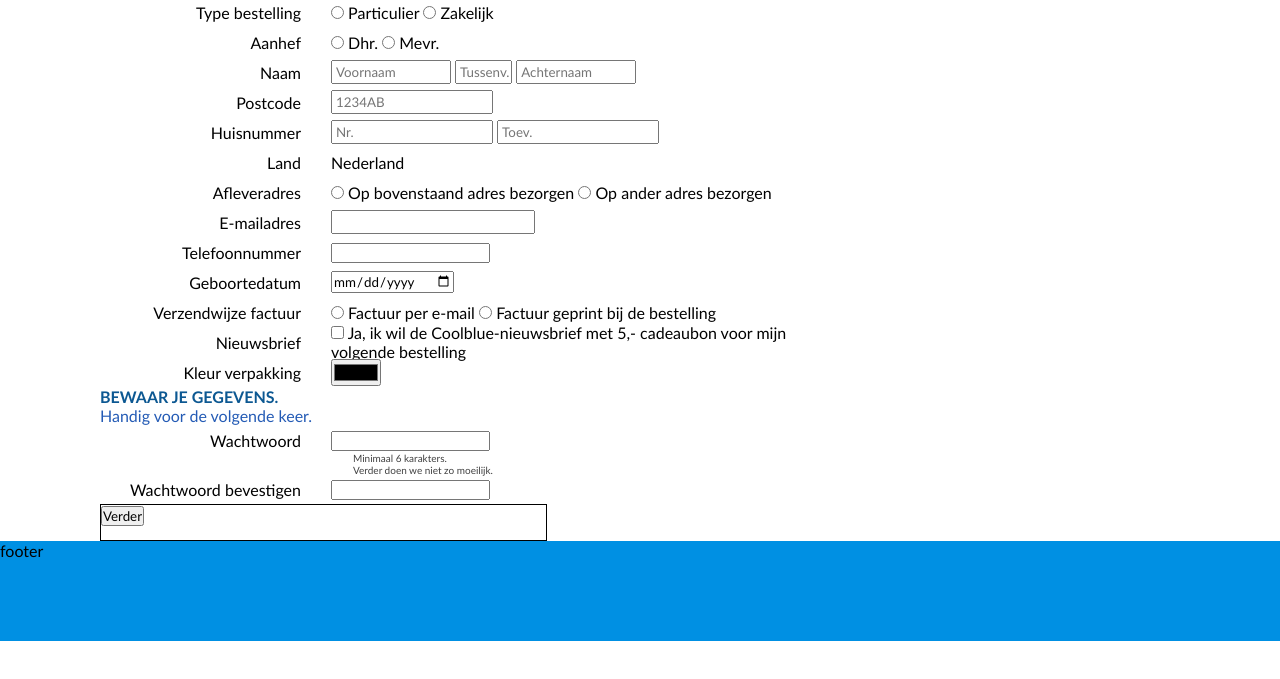
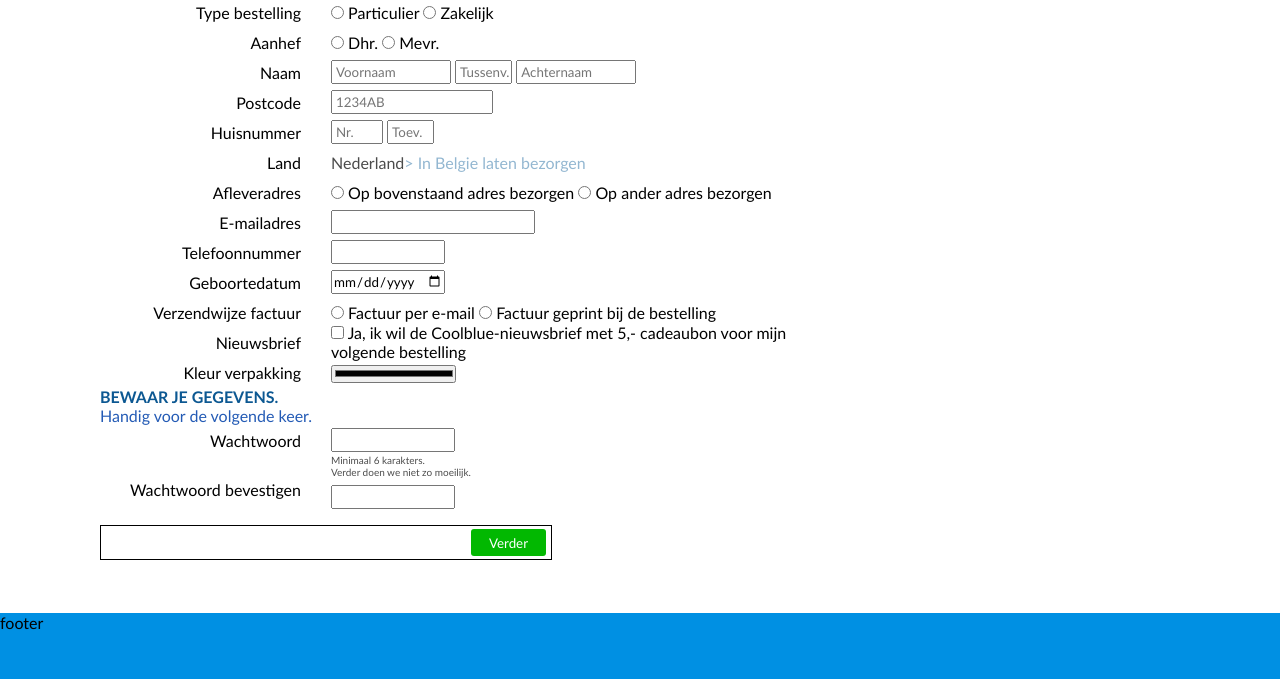
Before and after one commit to IesjevH/module2week3, a plain HTML site: page workshop 2/index.html in a window 1280 px wide. Shown: the part 99-778 px from the top of the page. Drawn offline with Linux system fonts and the light colour scheme.

Commit message:
bijna klaar

```diff
--- a/workshop 2/index.html
+++ b/workshop 2/index.html
@@ -94,9 +94,14 @@
                     <p>Land</p>
                 </div>
                 <div class="right">
-                    <p>
+                    <p id="land">
                         Nederland
                     </p>
+
+                    <p id="belgie">
+                        > In Belgie laten bezorgen
+                    </p>
+
                 </div>
             </div>
 
@@ -142,7 +147,7 @@
                 </div>
                 <div class="right">
                     <p>
-                        <input type="date"><br>
+                        <input type="date" id="geboortedatum"><br>
                     </p>
                 </div>
             </div>
@@ -153,9 +158,9 @@
                 </div>
                 <div class="right">
                     <p>
-                        <input type="radio" id="verzendw." value="email">
+                        <input type="radio" id="verzendw" value="email">
                         <label>Factuur per e-mail</label>
-                        <input type="radio" id="verzendw." value="bij bestelling">
+                        <input type="radio" id="verzendw" value="bij bestelling">
                         <label>Factuur geprint bij de bestelling</label><br>
                     </p>
                 </div>
@@ -180,7 +185,7 @@
                 </div>
                 <div class="right">
                     <p>
-                        <input type="color"><br>
+                        <input type="color" id="kleur"><br>
                     </p>
                 </div>
             </div>
@@ -199,7 +204,7 @@
                 </div>
                 <div class="right">
                     <p>
-                        <input type="password"><br>
+                        <input type="password" id="pwd"><br>
                     <div id="wachtwoord"><br>
                         Minimaal 6 karakters.<br>
                         Verder doen we niet zo moeilijk.<br>
@@ -214,7 +219,7 @@
                 </div>
                 <div class="right">
                     <p>
-                        <input type="password"><br>
+                        <input type="password" id="wwb"><br>
                     </p>
                 </div>
             </div>
--- a/workshop 2/style.css
+++ b/workshop 2/style.css
@@ -119,16 +119,10 @@ footer
 
 #wachtwoord {
     margin-top: 35px;
-    margin-left: -137px;
+    margin-left: -124px;
+    margin-bottom: -5px;
     font-size: 10px;
-    opacity: 75%;
-}
-
-#verderbalk {
-    color: grey;
-    height: 35px;
-    border: 1px solid black;
-    width: 445px;
+    opacity: 70%;
 }
 
 #voornaam {
@@ -157,14 +151,72 @@ footer
 #huisnummer {
     padding-left: 3px;
     height: 20px;
+    width: 45px;
 }
 
 #toev {
     padding-left: 3px;
     height: 20px;
+    width: 40px;
+}
+
+#land {
+    opacity: 70%;
+}
+
+#belgie {
+    color: rgb(147, 183, 209);
 }
 
 #emailadres {
     width: 200px;
     height: 20px;
 }
+
+#telefoonnummer {
+    width: 110px;
+    height: 20px;
+}
+
+#geboortedatum {
+    height: 20px;
+    width: 110px;
+}
+
+#kleur {
+    width: 125px;
+    height: 18px;
+    padding: 0.5px;
+}
+
+#verderbalk {
+    color: grey;
+    height: 30px;
+    width: 445px;
+    border: 1px solid black;
+    padding-top: 3px;
+    padding-right: 5px;
+    margin-bottom: 53px;
+    margin-top: 21px;
+}
+
+#verder {
+    background-color: rgb(2, 184, 1);
+    height: 27px;
+    width: 75px;
+    border-radius: 3px;
+    border: none;
+    color: white;
+    float: right;
+}
+
+#pwd {
+    height: 20px;
+    width: 120px;
+}
+
+#wwb {
+    height: 20px;
+    width: 120px;
+    margin-top: 15px;
+}
```
